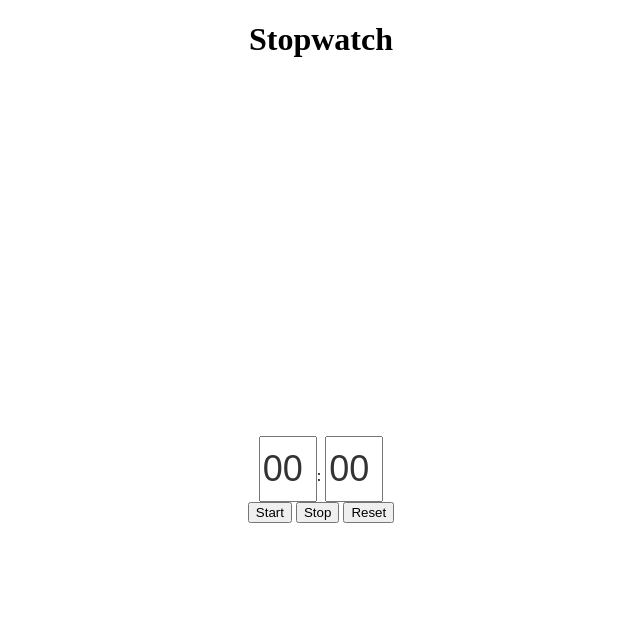
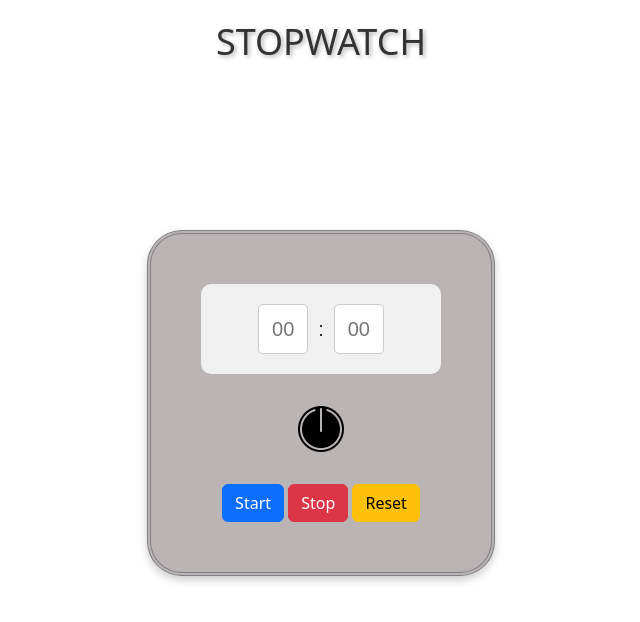
Before and after one commit to ravi1104/Stopwatch, a plain HTML site: page index.html in a window 1280 px wide. Both pictures are taken after a click on the button "Start". Shown: the whole page, without its empty margins (319-959 px from the left). Drawn offline with nearby package versions, Linux system fonts and the light colour scheme.

Commit message:
html css js working fine

```diff
--- a/index.html
+++ b/index.html
@@ -4,34 +4,48 @@
 <head>
     <meta charset="UTF-8">
     <meta name="viewport" content="width=device-width, initial-scale=1.0">
+    <!-- Link to external CSS file -->
     <link rel="stylesheet" href="styles.css">
+    <!-- Link to the Bootstrap CSS -->
+    <link href="https://cdn.jsdelivr.net/npm/bootstrap@5.3.2/dist/css/bootstrap.min.css" rel="stylesheet" integrity="sha384-T3c6CoIi6uLrA9TneNEoa7RxnatzjcDSCmG1MXxSR1GAsXEV/Dwwykc2MPK8M2HN" crossorigin="anonymous">
     <title>Document</title>
 </head>
 
 <body>
     <div id="heading">
+        <!-- Heading section -->
         <h1>Stopwatch</h1>
     </div>
-    <main>
-        <div class="container">
-            <div class="display"></div>
-            <div class="timer-box">
-                <input type="number" class="timer" id="minutes"  placeholder="00">:
-                <input type="number" class="timer" id="seconds" placeholder="00">
+    <main class="container">
+        <!-- Main content container -->
+        <div class="clock-box">
+            <!-- Clock box container -->
+            <div class="display">
+                <!-- Display for timer -->
+                <div class="timer-box">
+                    <!-- Timer input box -->
+                    <input type="number" class="timer" id="minutes" placeholder="00">
+                    <h1>:</h1>
+                    <input type="number" class="timer" id="seconds" placeholder="00">
+                </div>
             </div>
-
+            <div id="media" style="padding: 30px;">
+                <!-- Media content (image) -->
+                <img id="image" src="images/start.png" alt="">
+            </div>
             <div class="commands">
-                <button id="startButton">Start</button>
-                <button id="stopButton">Stop</button>
-                <button id="resetButton">Reset</button>
-
+                <!-- Buttons for controlling the stopwatch -->
+                <button id="startButton" class="btn btn-primary">Start</button>
+                <button id="stopButton" class="btn btn-danger">Stop</button>
+                <button id="resetButton" class="btn btn-warning">Reset</button>
             </div>
         </div>
-
     </main>
-
-
-    <script src="script.js"></script>
+    <footer>
+        <!-- Scripts for Bootstrap and custom JavaScript -->
+        <script src="https://cdn.jsdelivr.net/npm/bootstrap@5.3.2/dist/js/bootstrap.bundle.min.js" integrity="sha384-C6RzsynM9kWDrMNeT87bh95OGNyZPhcTNXj1NW7RuBCsyN/o0jlpcV8Qyq46cDfL" crossorigin="anonymous"></script>
+        <script src="script.js"></script>
+    </footer>
 </body>
 
 </html>
--- a/script.js
+++ b/script.js
@@ -1,13 +1,19 @@
-"use strict"
+"use strict";
+
+// Initialize timer variables
 var minutes = 0;
 var seconds = 0;
-var intervalId = null;
+var timeoutId = null;
+
+// Get DOM elements
 var startBtn = document.getElementById("startButton");
 var stopBtn = document.getElementById("stopButton");
 var resetBtn = document.getElementById("resetButton");
 var getMinutes = document.getElementById("minutes");
 var getSeconds = document.getElementById("seconds");
+var audio = new Audio('sound.mp3');
 
+// Function to update the timer display
 function updateTimerDisplay() {
     var formattedMinutes = minutes < 10 ? "0" + minutes : minutes;
     var formattedSeconds = seconds < 10 ? "0" + seconds : seconds;
@@ -15,48 +21,68 @@ function updateTimerDisplay() {
     getSeconds.value = formattedSeconds;
 }
 
-function timer() {
+// Countdown function to update the timer
+function countdown() {
+    // Check if the timer has reached zero minutes and zero seconds
+    if (minutes === 0 && seconds === 0) {
+        const mediaDiv = document.getElementById("media");
+        mediaDiv.innerHTML = '<img src="images/start.png" alt="Start">';
+        audio.pause();
+        return;
+    }
 
-  function abc() {
-    if (minutes === 0 && seconds === 0) {
-      clearInterval(intervalId);
-      window.alert("done");
-    } else {
+    // Decrement seconds and minutes as needed
     if (seconds === 0) {
         if (minutes > 0) {
             minutes--;
             seconds = 59;
         }
-      }
+    } else {
         seconds--;
     }
 
+    // Update the timer display
     updateTimerDisplay();
-  }
-  intervalId = setInterval(abc, 1000);
+
+    // Call the countdown function again after 1 second
+    timeoutId = setTimeout(countdown, 1000);
 }
 
+// Function to start the timer
 function startTimer() {
-  minutes = parseInt(getMinutes.value)||0;
-  seconds = parseInt(getSeconds.value)||0;
-  timer();
+    minutes = parseInt(getMinutes.value) || 0;
+    seconds = parseInt(getSeconds.value) || 0;
+    if (minutes === 0 && seconds === 0) {
+        alert("Timer Not Set");
+        return;
+    }
+    const mediaDiv = document.getElementById("media");
+    mediaDiv.innerHTML = '<img src="images/running.gif" alt="Running">';
+    audio.play();
+    countdown(); // Start the countdown
 }
 
+// Function to stop the timer
 function stopTimer() {
-  clearInterval(intervalId);
-  intervalId = null;
+    const mediaDiv = document.getElementById("media");
+    mediaDiv.innerHTML = '<img src="images/reset.png" alt="Start">';
+    audio.pause();
+    clearTimeout(timeoutId); // Stop the timer
 }
 
+// Function to reset the timer
 function resetTimer() {
-  stopTimer();
+    const mediaDiv = document.getElementById("media");
+    mediaDiv.innerHTML = '<img src="images/reset.png" alt="Reset">';
+    stopTimer(); // Stop the timer
+    audio.pause();
     minutes = 0;
     seconds = 0;
     getMinutes.value = "00";
     getSeconds.value = "00";
 }
 
-
-
+// Event listeners for buttons
 startBtn.addEventListener("click", startTimer);
 stopBtn.addEventListener("click", stopTimer);
 resetBtn.addEventListener("click", resetTimer);
--- a/styles.css
+++ b/styles.css
@@ -1,27 +1,75 @@
-#heading{
+/* Center align the text in the heading element */
+#heading {
   text-align: center;
 }
-.container{
+/* Style for the heading h1 element */
+#heading h1 {
+  font-size: 36px; /* Adjust the font size to your preference */
+  color: #333; /* Text color */
+  text-transform: uppercase; /* Uppercase text */
+  text-align: center; /* Center align the text */
+  text-shadow: 2px 2px 4px rgba(0, 0, 0, 0.3); /* Add a subtle text shadow */
+  margin: 20px 0; /* Add some vertical margin for spacing */
+}
+
+
+/* Create a container with flex display for centering content */
+.container {
   display: flex;
-    height: 100vh;
+  height: 80vh;
   justify-content: center;
   align-items: center;
-    overflow: hidden;
   flex-direction: column;
 }
 
-.timer {
-    font-size: 36px;
-    width: 50px;
-    height: 60px;
-    font-family: sans-serif;
-    color: #333;
+/* Style the clock box */
+.clock-box {
+  display: flex;
+  border-radius: 10%;
+  border: 4px double rgb(126, 126, 132);
+  background-color: #bbb4b4;
+  justify-content: center;
+  align-items: center;
+  flex-direction: column;
+  padding: 50px;
+  box-shadow: 0px 4px 8px rgba(0, 0, 0, 0.2);
 }
 
+/* Style for the display element */
+.display {
+  text-align: center;
+  font-family: Arial, sans-serif;
+  background-color: #f0f0f0;
+  padding: 20px;
+  border-radius: 10px;
+}
 
+/* Style for the timer box */
+.timer-box {
+  width: 200px;
+  display: flex;
+  align-items: center;
+  justify-content: center;
+}
 
+/* Style for individual timer elements */
+.timer {
+  width: 50px;
+  height: 50px;
+  font-size: 20px;
+  text-align: center;
+  border: 1px solid #ccc;
+  border-radius: 5px;
+  margin: 0 5px;
+}
 
+/* Style for h1 elements inside the timer box */
+.timer-box h1 {
+  font-size: 20px;
+  margin: 0 5px;
+}
 
+/* Remove the spin buttons for number input fields in Webkit browsers */
 input[type="number"]::-webkit-inner-spin-button,
 input[type="number"]::-webkit-outer-spin-button {
   -webkit-appearance: none;
```
Also changed, not shown: images/done.png (added), images/icons8-clock (1).gif (added), images/icons8-time-50.png (added), images/reset.png (added), images/running.gif (added), images/start.png (added), 2 other files. Lines whose indentation alone changed are shown as unchanged.
